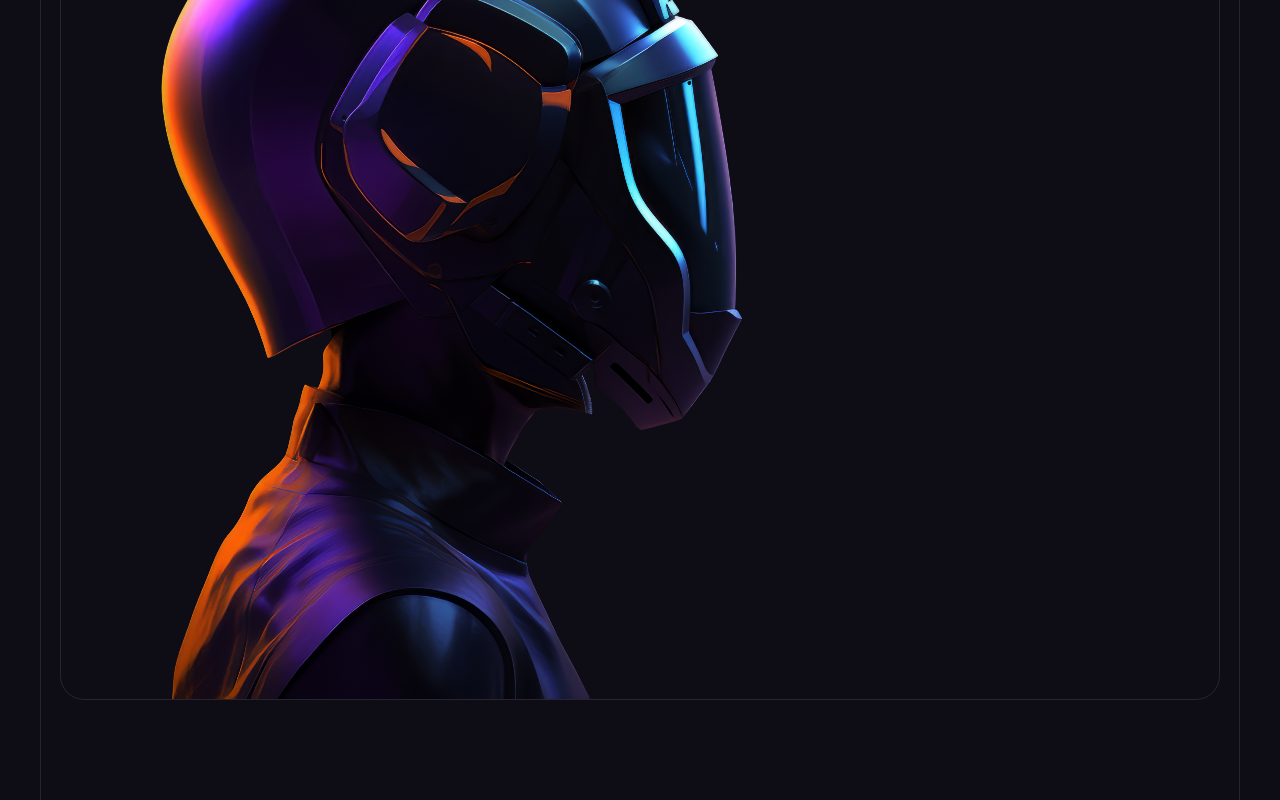
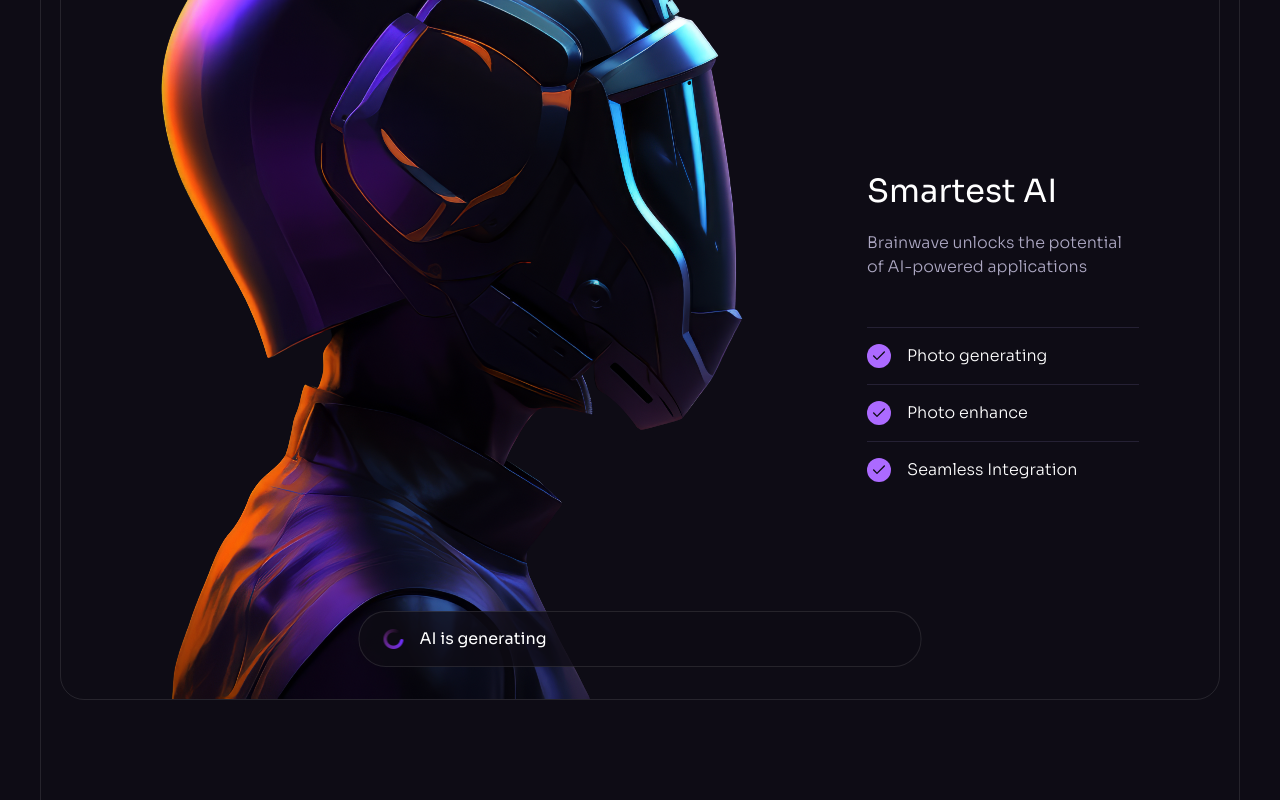
Before and after one commit to anonymous-lad2/BrainWave, a React (Vite) app: page / in a window 1280 px wide. Shown: the part 4094-4894 px from the top of the page. Built offline with nearby package versions, Linux system fonts and the light colour scheme.

Commit message:
Service one added

```diff
--- a/src/components/Services.jsx
+++ b/src/components/Services.jsx
@@ -1,7 +1,9 @@
 import React from "react";
 import { Section } from "./Section";
 import { Heading } from "./Heading";
+import { Generating } from "./Generating";
 import { service1, service2, service3, check } from "../assets";
+import { brainwaveServices, brainwaveServicesIcons } from "../constants";
 
 export const Services = () => {
   return (
@@ -23,6 +25,26 @@
                 src={service1}
               />
             </div>
+
+            <div className="relative z-1 max-w-[17rem] ml-auto">
+              <h4 className="h4 mb-4">Smartest AI</h4>
+              <p className="body-2 mb-[3rem] text-n-3">
+                Brainwave unlocks the potential of AI-powered applications
+              </p>
+              <ul className="body-2">
+                {brainwaveServices.map((item, index) => (
+                  <li
+                    key={index}
+                    className="flex items-start py-4 border-t border-n-6"
+                  >
+                    <img width={24} height={24} src={check} />
+                    <p className="ml-4">{item}</p>
+                  </li>
+                ))}
+              </ul>
+            </div>
+
+            <Generating className="absolute left-4 right-4 bottom-4 border-n-1/10 border lg:left-1/2 lg-right-auto lg:bottom-8 lg:-translate-x-1/2" />
           </div>
         </div>
       </div>
```
